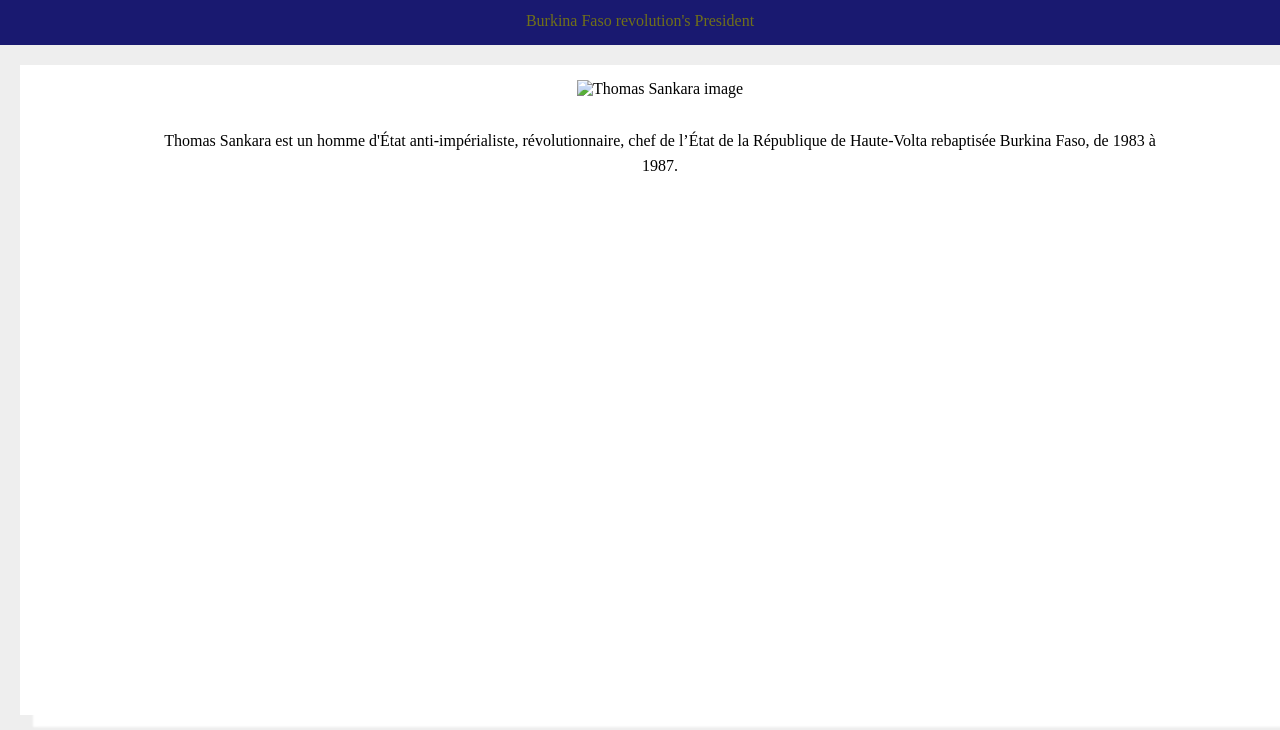
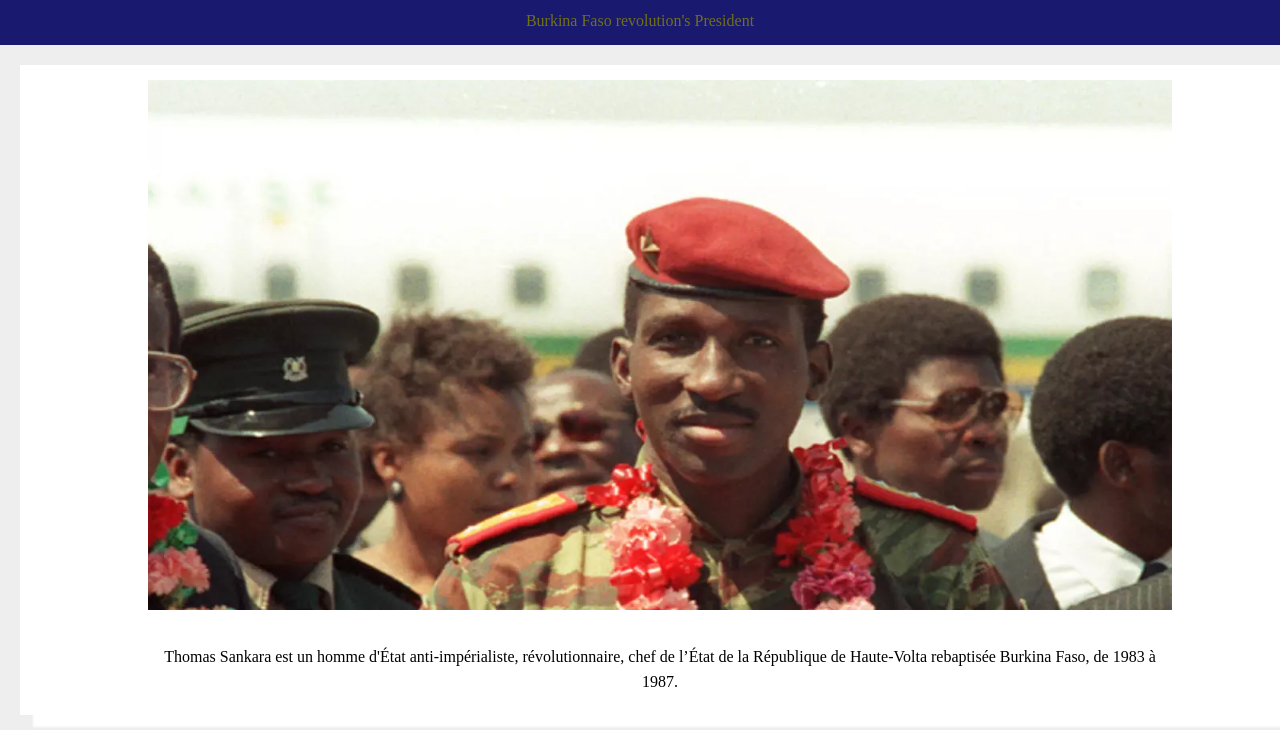
Before and after one commit to salam-pro/tribute-page, a plain HTML site: page tributepage.html in a window 1280 px wide. Shown: the part 70-800 px from the top of the page. Drawn offline with Linux system fonts and the light colour scheme.

Commit message:
Update tributepage.html

```diff
--- a/tributepage.html
+++ b/tributepage.html
@@ -85,7 +85,7 @@
         <!-- #191970
         complimentaire #707019 -->
         <div id="img-div">
-            <img id="image" src="images/thomas-sankara.webp" alt="Thomas Sankara image">
+            <img id="image" src="./thomas-sankara.webp" alt="Thomas Sankara image">
             <p id="img-caption">Thomas Sankara est un homme d'État anti-impérialiste, révolutionnaire,
            chef de l’État de la République de Haute-Volta rebaptisée Burkina Faso, de 1983 à 1987.</p>
         </div>
```
